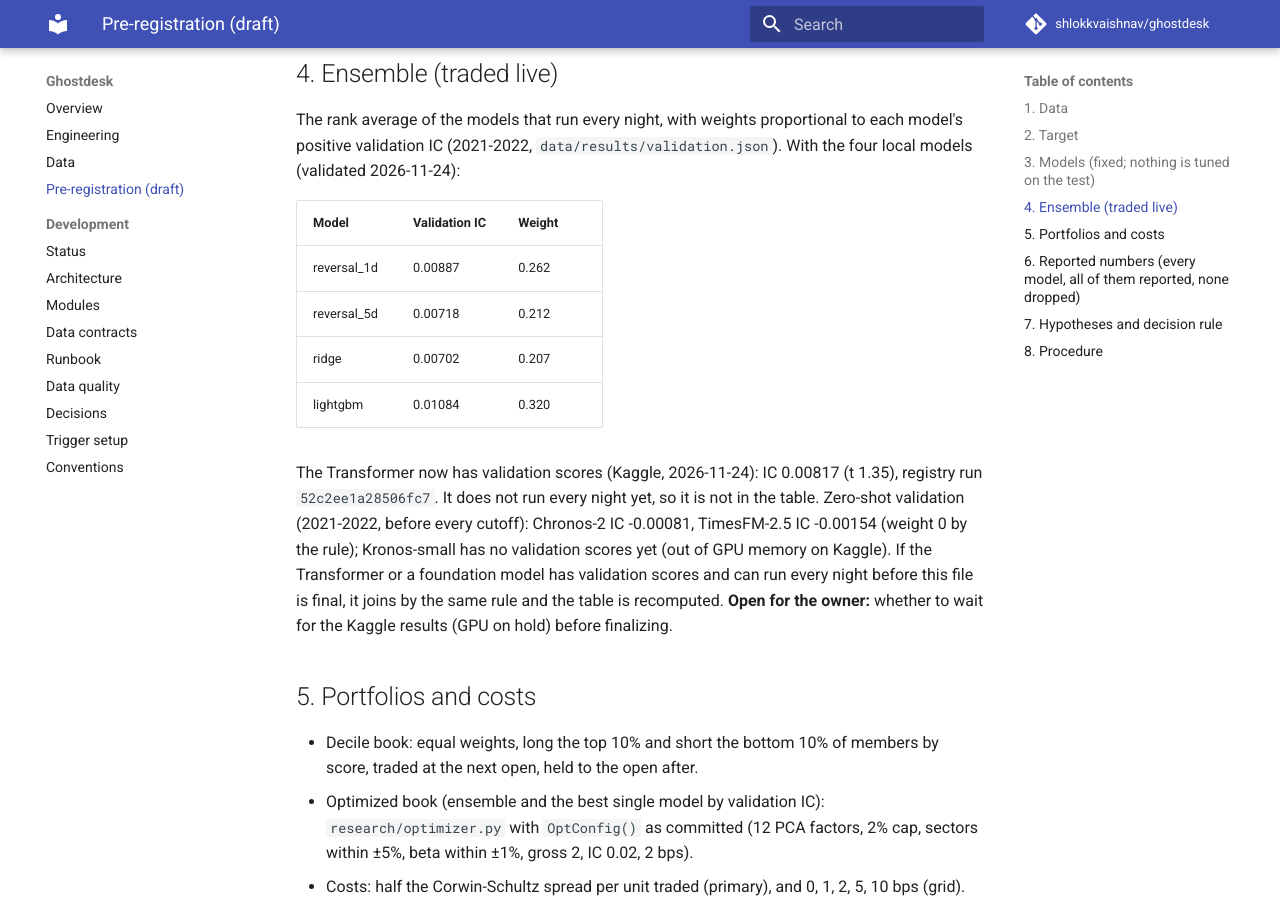
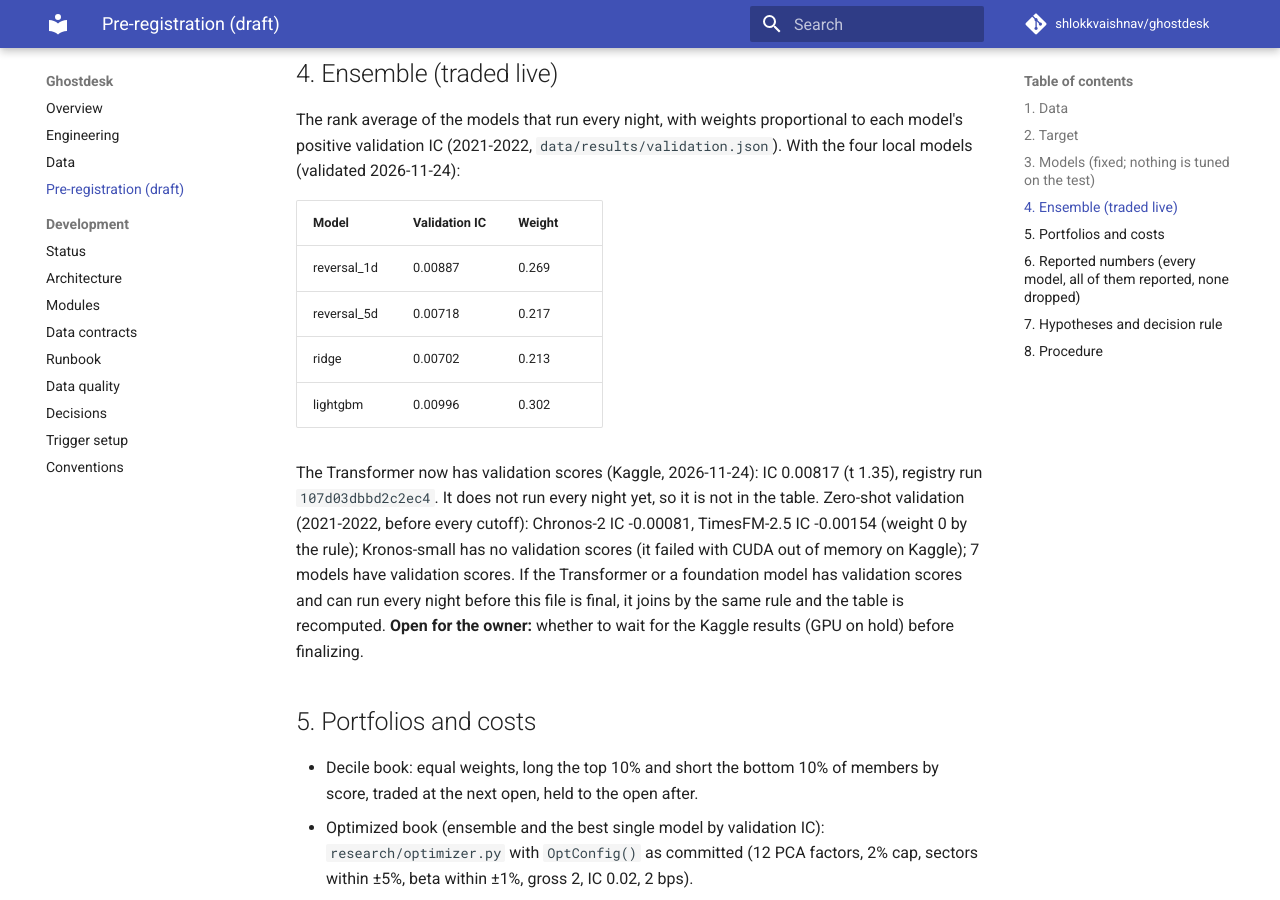
Before and after one commit to shlokkvaishnav/ghostdesk, an MkDocs documentation site: the page built from docs/preregistration-platform.md, in a window 1280 px wide and 900 px high, scrolled down 1506 px. Built offline with MkDocs 1.6.1 and Material for MkDocs 9.7.7, drawn with Linux system fonts in a browser that asks for light colours; comment, search, counter and statistics services are not loaded.

Commit message:
README and status agree with the results files: optimizer solve time, 7 scored models, Kronos-small out of memory, LightGBM IC after the engine fix

```diff
--- a/docs/preregistration-platform.md
+++ b/docs/preregistration-platform.md
@@ -41,15 +41,15 @@ validation IC (2021-2022, `data/results/validation.json`). With the four local m
 
 | Model | Validation IC | Weight |
 |---|---|---|
-| reversal_1d | 0.00887 | 0.262 |
-| reversal_5d | 0.00718 | 0.212 |
-| ridge | 0.00702 | 0.207 |
-| lightgbm | 0.01084 | 0.320 |
+| reversal_1d | 0.00887 | 0.269 |
+| reversal_5d | 0.00718 | 0.217 |
+| ridge | 0.00702 | 0.213 |
+| lightgbm | 0.00996 | 0.302 |
 
-The Transformer now has validation scores (Kaggle, 2026-11-24): IC 0.00817 (t 1.35), registry run `52c2ee1a28506fc7`.
+The Transformer now has validation scores (Kaggle, 2026-11-24): IC 0.00817 (t 1.35), registry run `107d03dbbd2c2ec4`.
 It does not run every night yet, so it is not in the table. Zero-shot validation (2021-2022, before every
 cutoff): Chronos-2 IC -0.00081, TimesFM-2.5 IC -0.00154 (weight 0 by the rule); Kronos-small has no validation
-scores yet (out of GPU memory on Kaggle). If the Transformer or a foundation model has validation scores and can run every night before this file is final,
+scores (it failed with CUDA out of memory on Kaggle); 7 models have validation scores. If the Transformer or a foundation model has validation scores and can run every night before this file is final,
 it joins by the same rule and the table is recomputed. **Open for the owner:** whether to wait for the Kaggle
 results (GPU on hold) before finalizing.
 
```
Also changed, not shown: README.md (+3 -3 lines), docs/dev/status.md (+6 -6 lines).
